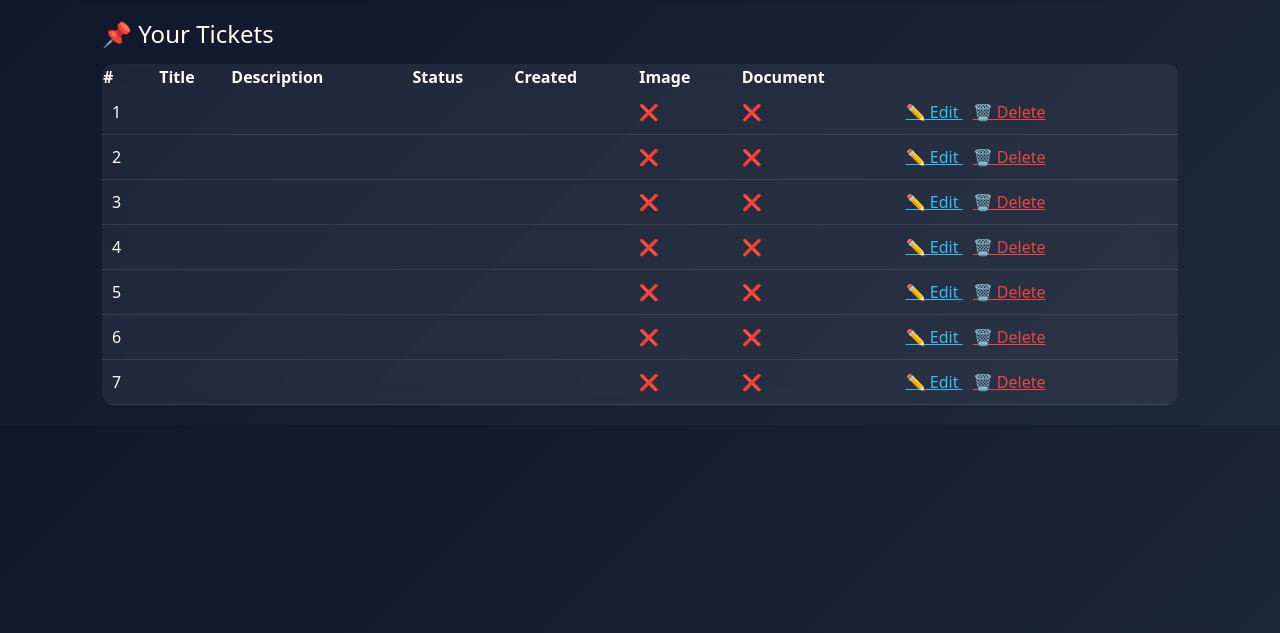
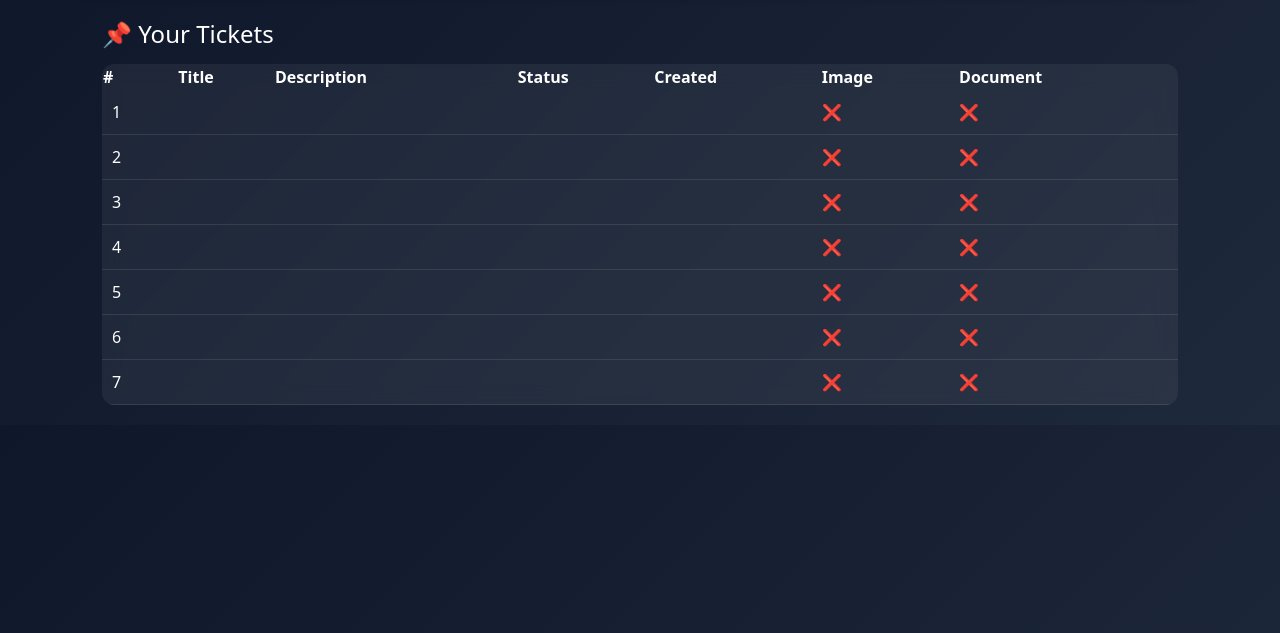
Before and after one commit to iamaniket-python/Aqriculture-Ticket-System-, a Django app: template agriculture/user/templates/UserProfile/profile.html in a window 1280 px wide. Shown: the part 80-713 px from the top of the page. Run offline with Django 5.2, Linux system fonts and the light colour scheme; the template is opened without the code that fills it: values that come from a table or form of the project are taken from there, others are empty; data comes from the database, SQL or seed files in the repository; some libraries are stand-ins or nearby versions.

Commit message:
first commit

```diff
--- a/agriculture/user/templates/UserProfile/profile.html
+++ b/agriculture/user/templates/UserProfile/profile.html
@@ -164,22 +164,7 @@
             </a>
             {% else %} ❌ {% endif %}
           </td>
-          <td>
-            <a
-              href="{% url 'edit_ticket' ticket.id %}"
-              style="color: #38bdf8; margin-right: 10px"
-            >
-              ✏ Edit
-            </a>
 
-            <a
-              href="{% url 'delete_ticket' ticket.id %}"
-              onclick="return confirm('Are you sure?');"
-              style="color: #ef4444"
-            >
-              🗑 Delete
-            </a>
-          </td>
         </tr>
         {% empty %}
         <tr>
```
Also changed, not shown: agriculture/user/views.py (+0 -27 lines).
